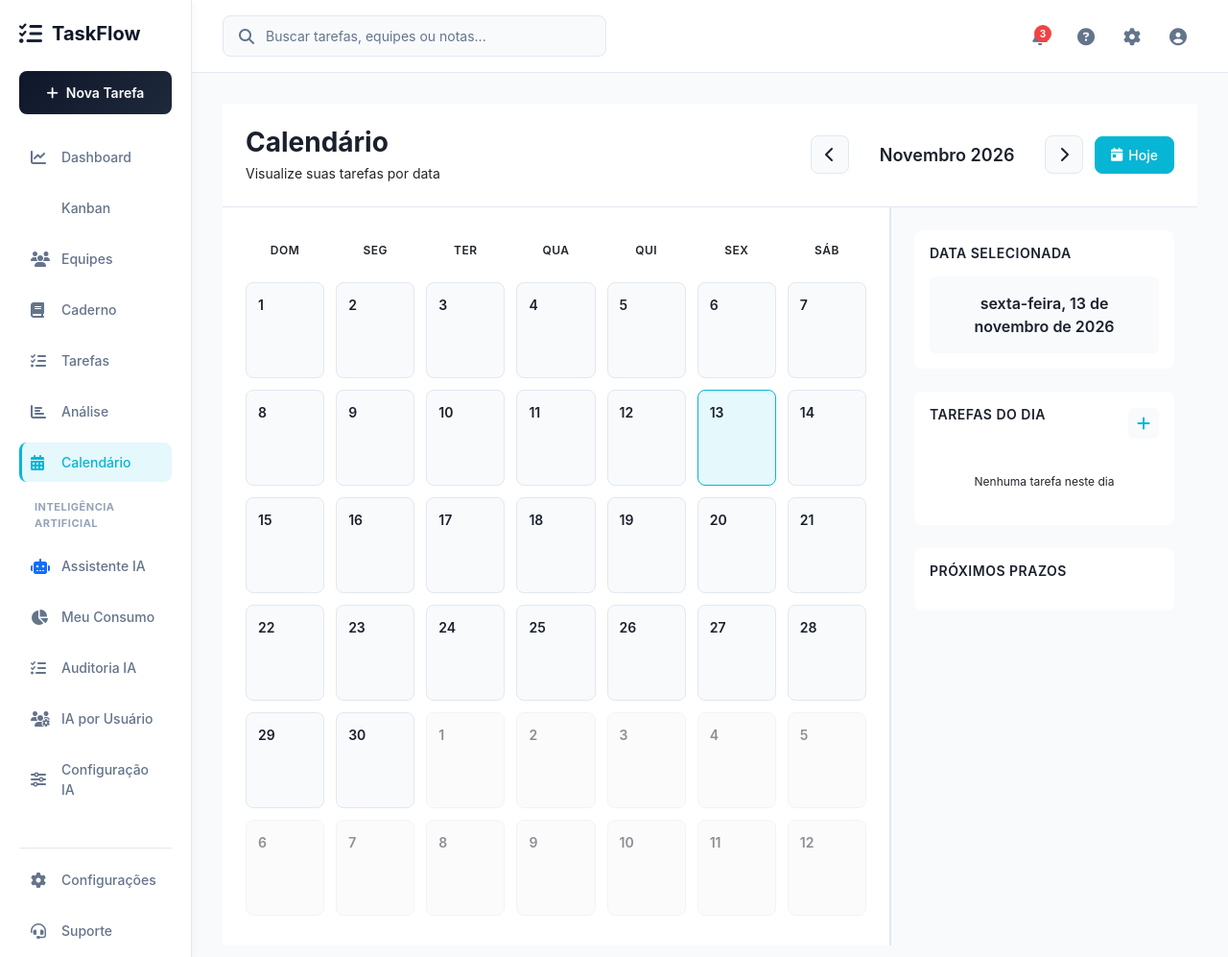
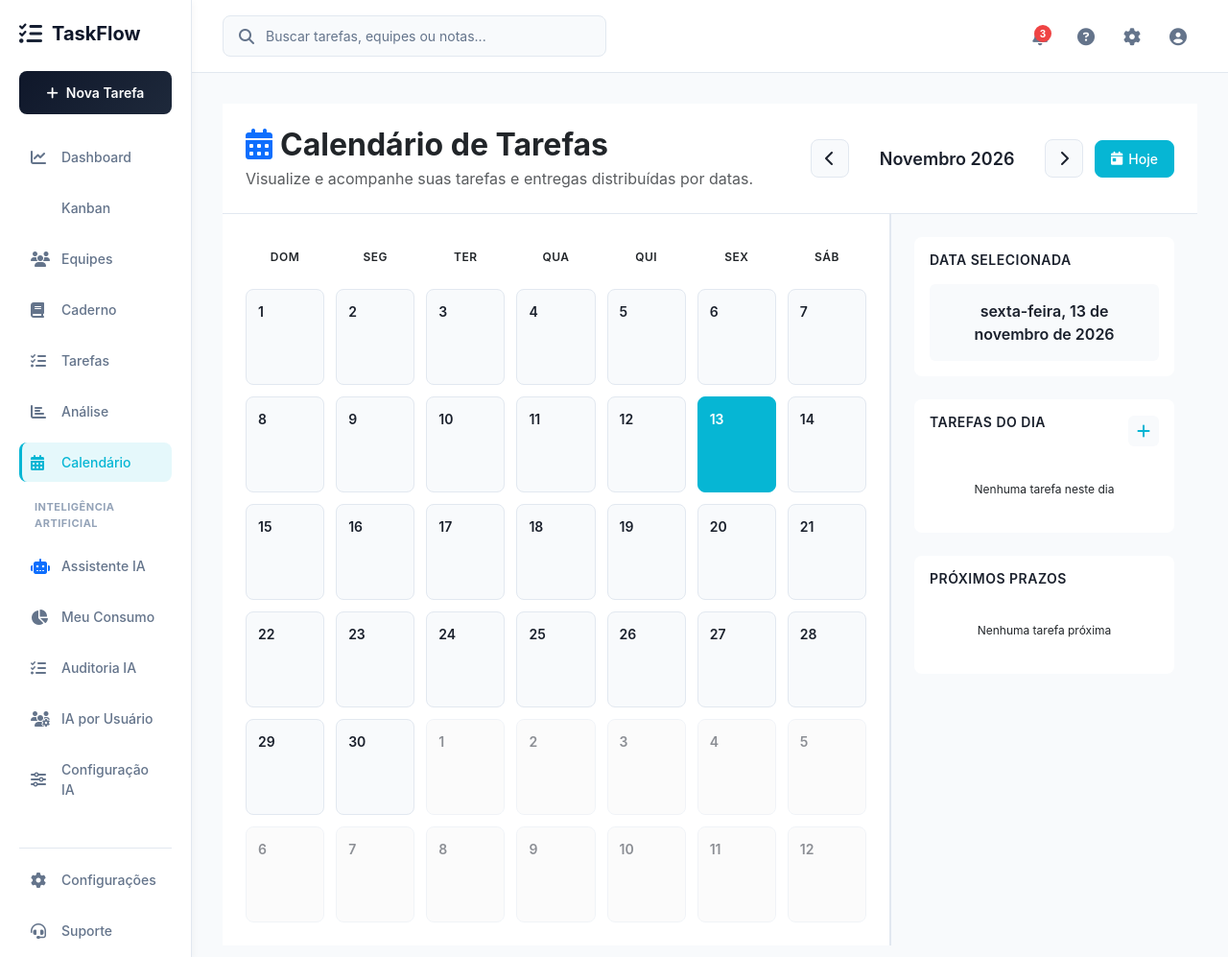
Before and after one commit to RafaelOuverney/Taskflow, a Django app: page /calendario/ in a window 1280 px wide. Shown: the whole page at 96% size. Run offline with Django 5.2, Linux system fonts and the light colour scheme; a user stored in the database is signed in; data comes from the database, SQL or seed files in the repository; data that the repository does not hold is empty; parts of the project's set-up code (start-up, migrations or seed data) failed here and were passed over; some libraries are stand-ins or nearby versions.

Commit message:
fix(tasks): corrige endpoints da api no calendario e atualiza cabecalho
Substitui tags de template Django nao processadas em calendario.js pelas rotas reais da API (/api/task/list/, /api/task/create/, /api/task/toggle/) e padroniza o cabecalho em calendario.html.

```diff
--- a/pages/static/js/calendario.js
+++ b/pages/static/js/calendario.js
@@ -59,7 +59,7 @@ document.addEventListener('DOMContentLoaded', () => {
 
 // Load tasks from API
 function loadTasks() {
-    fetch('{% url "task_list_api" %}')
+    fetch('/api/task/list/')
         .then(response => response.json())
         .then(data => {
             tasks = data.tasks || [];
@@ -347,7 +347,7 @@ function saveTask() {
         due_date: new Date(taskDueDate.value).toISOString()
     };
 
-    fetch('{% url "task_create_api" %}', {
+    fetch('/api/task/create/', {
         method: 'POST',
         headers: {
             'Content-Type': 'application/json',
@@ -374,7 +374,7 @@ function saveTask() {
 function toggleTask(taskId) {
     const csrfToken = getCookie('csrftoken');
 
-    fetch('{% url "task_toggle_api" %}', {
+    fetch('/api/task/toggle/', {
         method: 'POST',
         headers: {
             'Content-Type': 'application/json',
--- a/pages/templates/calendario.html
+++ b/pages/templates/calendario.html
@@ -11,8 +11,8 @@
 <div class="calendar-container">
     <div class="calendar-header">
         <div class="calendar-title-section">
-            <h1>Calendário</h1>
-            <p class="calendar-subtitle">Visualize suas tarefas por data</p>
+            <h2 class="fw-bold mb-1 text-dark"><i class="fas fa-calendar-alt text-primary me-2"></i>Calendário de Tarefas</h2>
+            <p class="text-muted mb-0">Visualize e acompanhe suas tarefas e entregas distribuídas por datas.</p>
         </div>
 
         <div class="calendar-controls">
```
